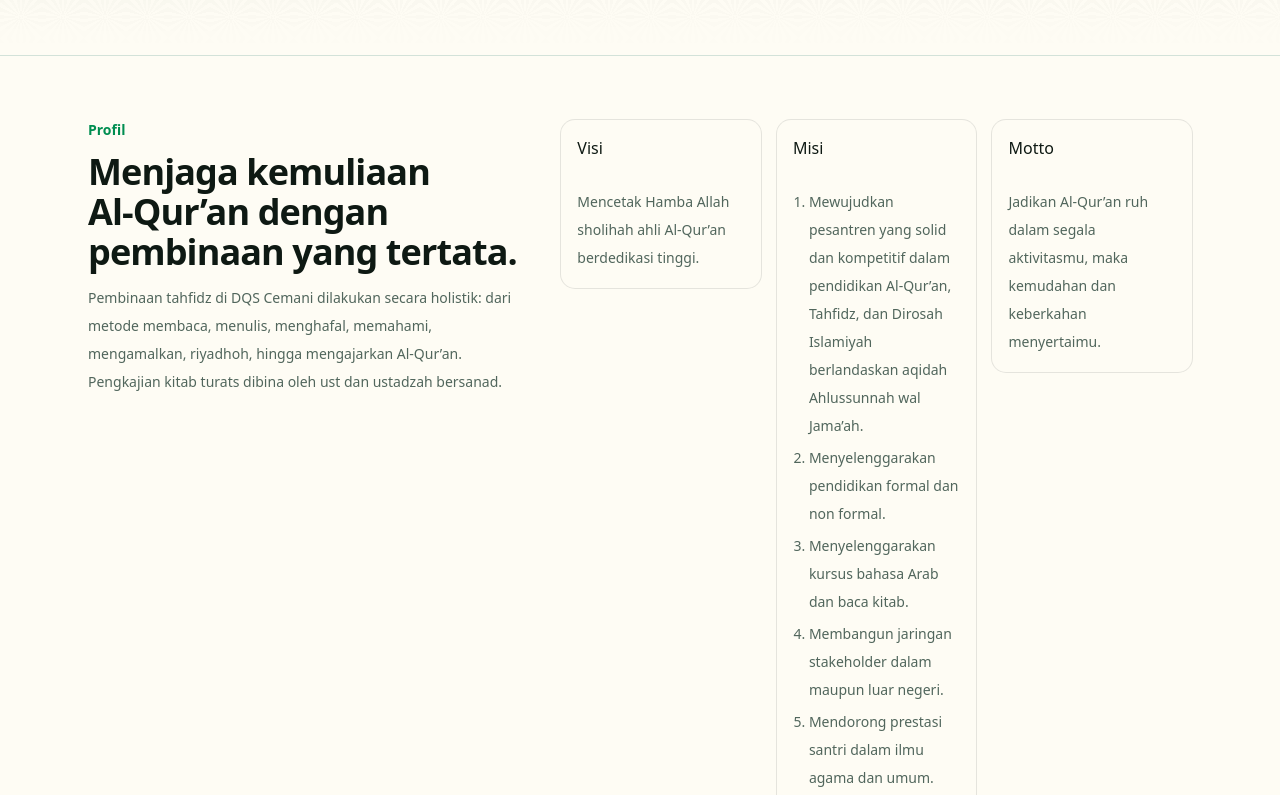
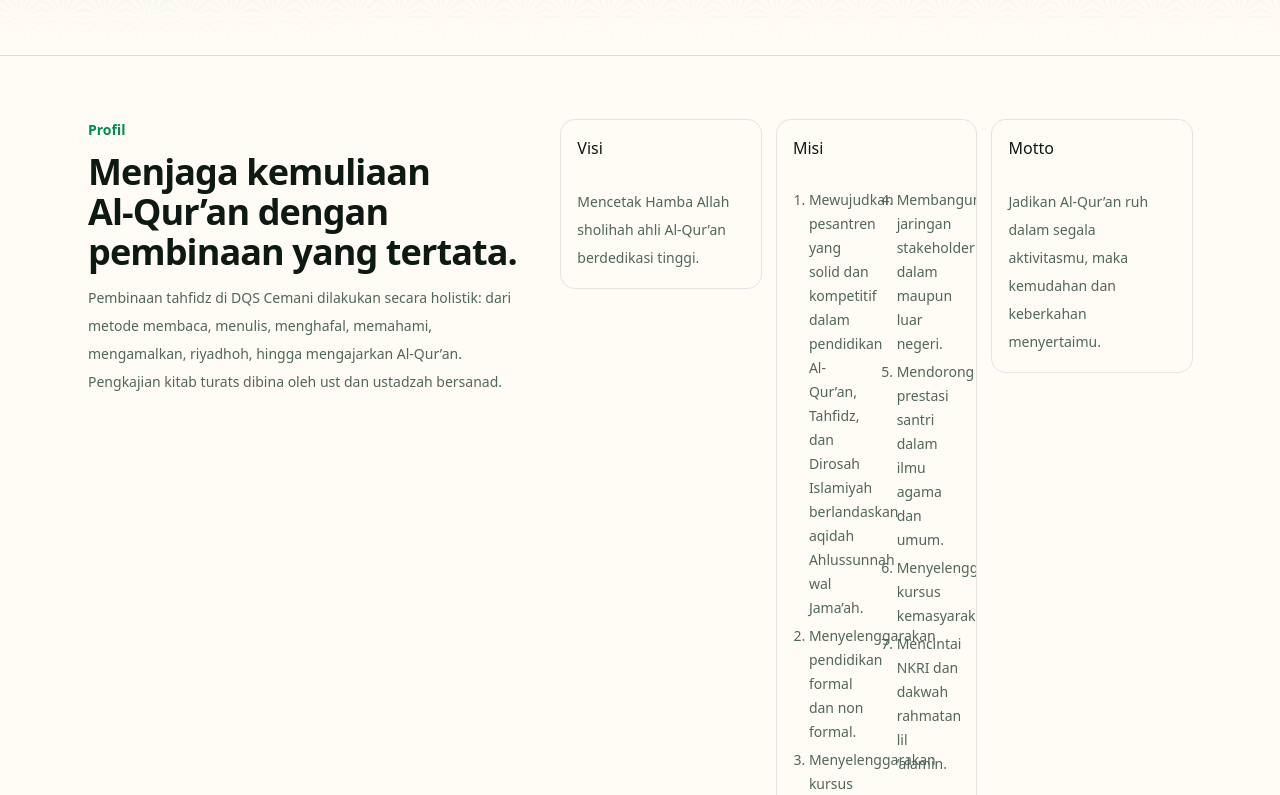
Before and after one commit to timbaliswara/dqintensif, a Next.js app: page /tentang in a window 1280 px wide. Shown: the part 405-1200 px from the top of the page. Built offline with nearby package versions, Linux system fonts and the light colour scheme; no server answers.

Commit message:
ui: compact visi misi motto cards

```diff
--- a/src/app/page.tsx
+++ b/src/app/page.tsx
@@ -195,17 +195,24 @@ export default async function Home() {
                     desc: "Jadikan Al-Qur’an ruh dalam segala aktivitasmu, maka kemudahan dan keberkahan menyertaimu.",
                   },
                 ].map((item) => (
-                  <Card key={item.title} className="bg-background">
+                  <Card key={item.title} className="bg-background self-start">
                     <CardHeader className="pb-3">
                       <CardTitle className="text-base">{item.title}</CardTitle>
                     </CardHeader>
                     <CardContent className="text-sm leading-7 text-muted-foreground">
                       {Array.isArray(item.desc) ? (
-                        <ol className="grid list-decimal gap-1 pl-4">
-                          {item.desc.map((line) => (
-                            <li key={line}>{line}</li>
-                          ))}
-                        </ol>
+                        <>
+                          <div className="max-h-64 overflow-auto pr-2 leading-6">
+                            <ol className="grid list-decimal gap-1 pl-4">
+                              {item.desc.map((line) => (
+                                <li key={line}>{line}</li>
+                              ))}
+                            </ol>
+                          </div>
+                          <div className="mt-2 text-xs text-muted-foreground">
+                            Scroll untuk melihat semua poin misi.
+                          </div>
+                        </>
                       ) : (
                         <p>{item.desc}</p>
                       )}
--- a/src/app/tentang/page.tsx
+++ b/src/app/tentang/page.tsx
@@ -59,15 +59,17 @@ export default function TentangPage() {
                 desc: "Jadikan Al-Qur’an ruh dalam segala aktivitasmu, maka kemudahan dan keberkahan menyertaimu.",
               },
             ].map((item) => (
-              <Card key={item.title} className="bg-background">
+              <Card key={item.title} className="bg-background self-start">
                 <CardHeader className="pb-3">
                   <CardTitle className="text-base">{item.title}</CardTitle>
                 </CardHeader>
                 <CardContent className="text-sm leading-7 text-muted-foreground">
                   {Array.isArray(item.desc) ? (
-                    <ol className="grid list-decimal gap-1 pl-4">
+                    <ol className="list-decimal pl-4 leading-6 md:columns-2 md:gap-6">
                       {item.desc.map((line) => (
-                        <li key={line}>{line}</li>
+                        <li key={line} className="mb-1 break-inside-avoid">
+                          {line}
+                        </li>
                       ))}
                     </ol>
                   ) : (
```
